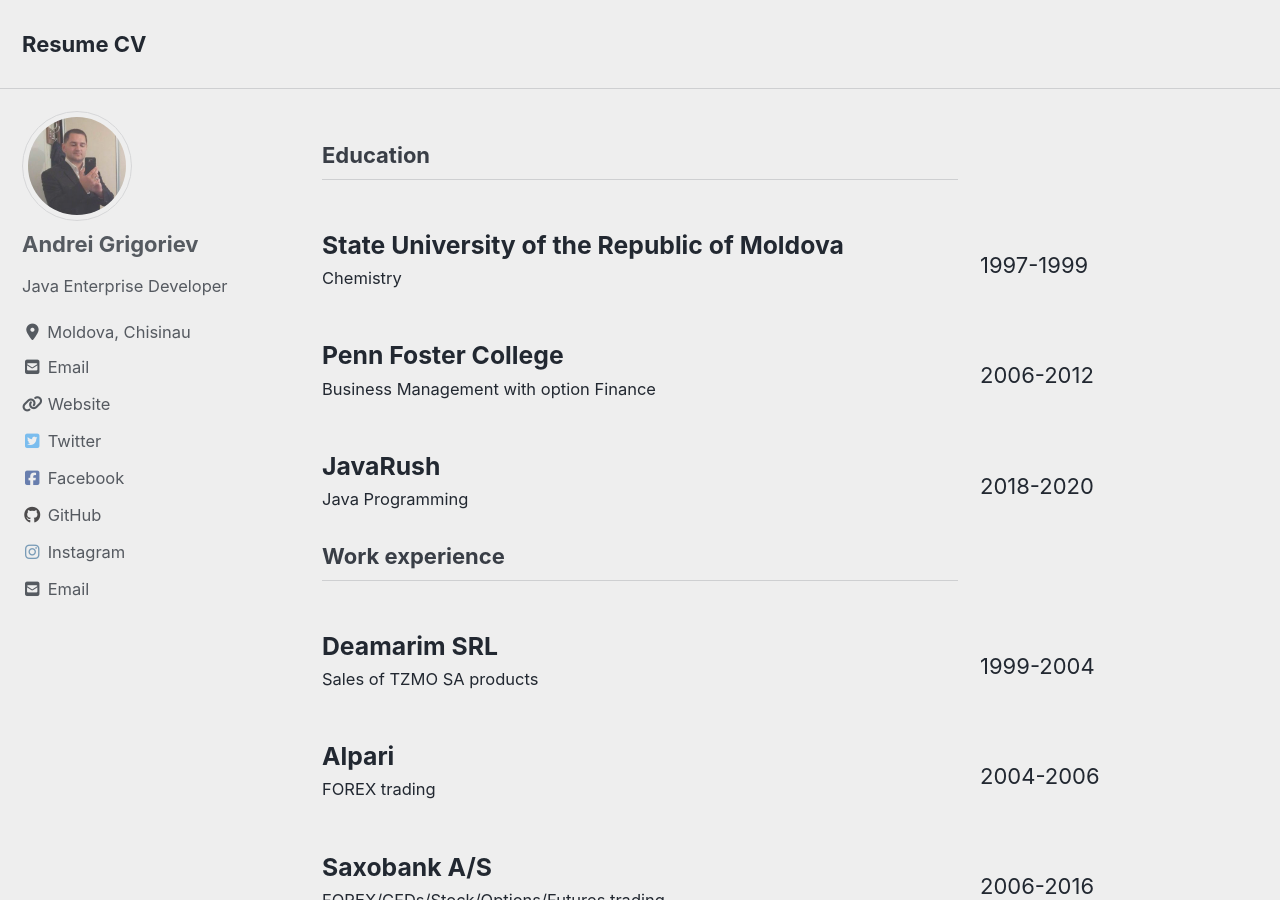
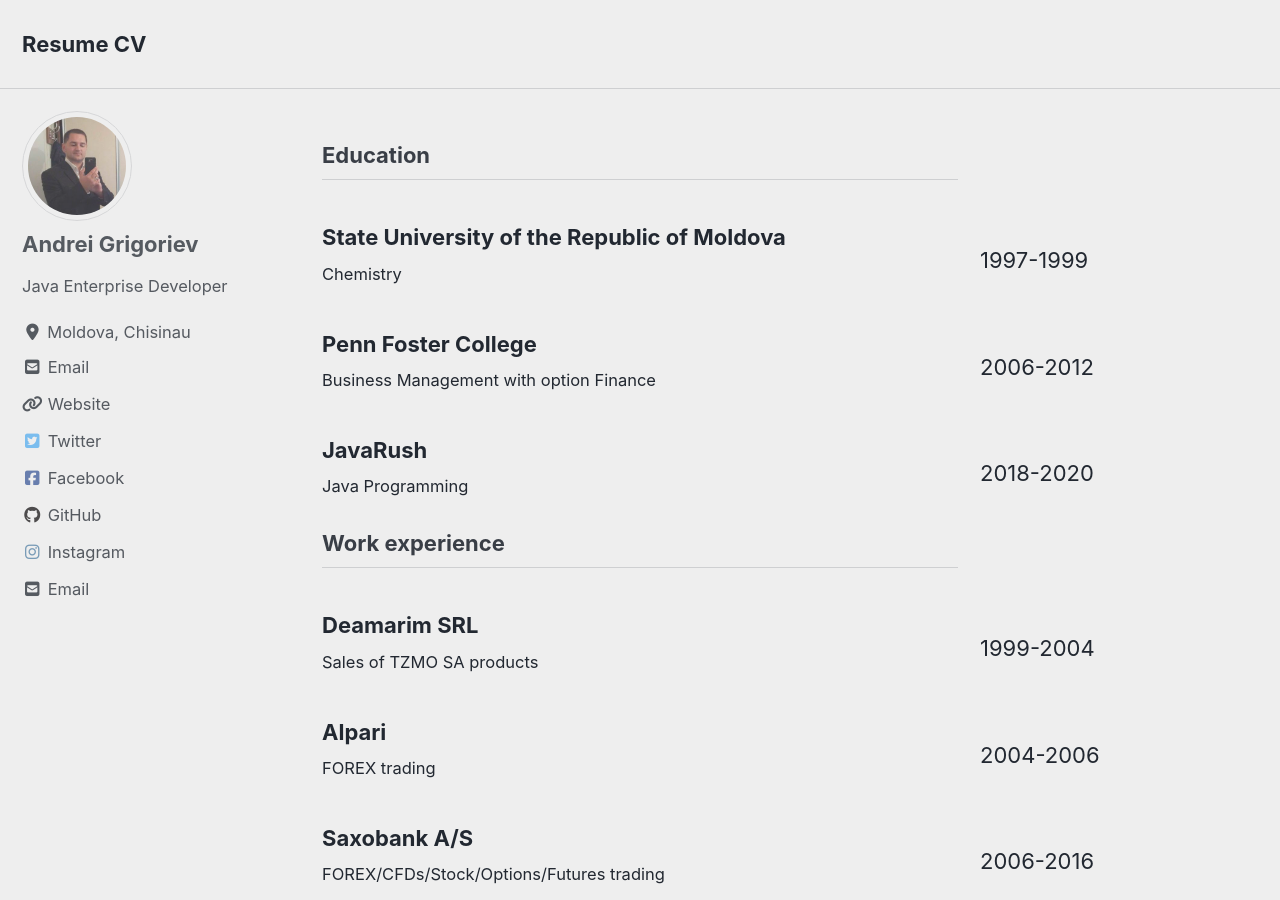
Before and after one commit to grigorievfinance/grigorievfinance.github.io, a Jekyll site: the page built from index.html, in a window 1280 px wide and 900 px high. Built offline with Jekyll 4.4.1, drawn with Linux system fonts in a browser that asks for light colours; cached includes are drawn as plain includes; nearby versions of some CDN libraries; the list of posts is cut into pages by our own code.

Commit message:
Update home.html

```diff
--- a/_layouts/home.html
+++ b/_layouts/home.html
@@ -6,38 +6,38 @@ layout: archive
 
 <h3 class="archive__subtitle">{{ site.data.ui-text[site.locale].education_label | default: "Education" }}</h3>
 <article class="archive__item" itemscope itemtype="https://schema.org/CreativeWork">
-    <h3 class="archive__item-title" itemprop="headline">{{ site.data.ui-text[site.locale].education1_name | default: "State University of the Republic of Moldova" }}</h3>
+    <h6>{{ site.data.ui-text[site.locale].education1_name | default: "State University of the Republic of Moldova" }}</h6>
     <p class="archive__item-excerpt" itemprop="description">{{ site.data.ui-text[site.locale].education1_description | default: "Chemistry" }}</p>
     <p class="sidebar__right">{{ site.data.ui-text[site.locale].education1_date | default: "1997-1999" }}</p>
 
-    <h3 class="archive__item-title" itemprop="headline">{{ site.data.ui-text[site.locale].education2_name | default: "Penn Foster College" }}</h3>
+    <h6>{{ site.data.ui-text[site.locale].education2_name | default: "Penn Foster College" }}</h6>
     <p class="archive__item-excerpt" itemprop="description">{{ site.data.ui-text[site.locale].education2_description | default: "Business Management with option Finance" }}</p>
     <p class="sidebar__right">{{ site.data.ui-text[site.locale].education2_date | default: "2006-2012" }}</p>
 
-    <h3 class="archive__item-title" itemprop="headline">{{ site.data.ui-text[site.locale].education3_name | default: "JavaRush" }}</h3>
+    <h6>{{ site.data.ui-text[site.locale].education3_name | default: "JavaRush" }}</h6>
     <p class="archive__item-excerpt" itemprop="description">{{ site.data.ui-text[site.locale].education3_description | default: "Java Programming" }}</p>
     <p class="sidebar__right">{{ site.data.ui-text[site.locale].education3_date | default: "2018-2020" }}</p>
 </article>
 
 <h3 class="archive__subtitle">{{ site.data.ui-text[site.locale].experience_label | default: "Work experience" }}</h3>
 <article class="archive__item" itemscope itemtype="https://schema.org/CreativeWork">
-    <h3 class="archive__item-title" itemprop="headline">{{ site.data.ui-text[site.locale].work1_name | default: "Deamarim SRL" }}</h3>
+    <h6>{{ site.data.ui-text[site.locale].work1_name | default: "Deamarim SRL" }}</h6>
     <p class="archive__item-excerpt" itemprop="description">{{ site.data.ui-text[site.locale].work1_description | default: "Sales of TZMO SA products" }}</p>
     <p class="sidebar__right">{{ site.data.ui-text[site.locale].work1_date | default: "1999-2004" }}</p>
 
-    <h3 class="archive__item-title" itemprop="headline">{{ site.data.ui-text[site.locale].work2_name | default: "Alpari" }}</h3>
+    <h6>{{ site.data.ui-text[site.locale].work2_name | default: "Alpari" }}</h6>
     <p class="archive__item-excerpt" itemprop="description">{{ site.data.ui-text[site.locale].work2_description | default: "FOREX trading" }}</p>
     <p class="sidebar__right">{{ site.data.ui-text[site.locale].work2_date | default: "2004-2006" }}</p>
 
-    <h3 class="archive__item-title" itemprop="headline">{{ site.data.ui-text[site.locale].work3_name | default: "Saxobank A/S" }}</h3>
+    <h6>{{ site.data.ui-text[site.locale].work3_name | default: "Saxobank A/S" }}</h6>
     <p class="archive__item-excerpt" itemprop="description">{{ site.data.ui-text[site.locale].work3_description | default: "FOREX/CFDs/Stock/Options/Futures trading" }}</p>
     <p class="sidebar__right">{{ site.data.ui-text[site.locale].work3_date | default: "2006-2016" }}</p>
 
-    <h3 class="archive__item-title" itemprop="headline">{{ site.data.ui-text[site.locale].work4_name | default: "AMP Clearing LLC" }}</h3>
+    <h6>{{ site.data.ui-text[site.locale].work4_name | default: "AMP Clearing LLC" }}</h6>
     <p class="archive__item-excerpt" itemprop="description">{{ site.data.ui-text[site.locale].work4_description | default: "Futures trading" }}</p>
     <p class="sidebar__right">{{ site.data.ui-text[site.locale].work4_date | default: "2016-2019" }}</p>
 
-    <h3 class="archive__item-title" itemprop="headline">{{ site.data.ui-text[site.locale].work5_name | default: "TopJava Traineeship" }}</h3>
+    <h6>{{ site.data.ui-text[site.locale].work5_name | default: "TopJava Traineeship" }}</h6>
     <p class="archive__item-excerpt" itemprop="description">{{ site.data.ui-text[site.locale].work5_description | default: "Java Enterprise Online Project" }}</p>
     <p class="sidebar__right">{{ site.data.ui-text[site.locale].work5_date | default: "2019-2020" }}</p>
 </article>
@@ -45,15 +45,15 @@ layout: archive
 
 <h3 class="archive__subtitle">{{ site.data.ui-text[site.locale].projects_label | default: "Own projects" }}</h3>
 <article class="archive__item" itemscope itemtype="https://schema.org/CreativeWork">
-    <h3 class="archive__item-title" itemprop="headline">{{ site.data.ui-text[site.locale].project1_name | default: "Grigoriev Finance Ltd." }}</h3>
+    <h6>{{ site.data.ui-text[site.locale].project1_name | default: "Grigoriev Finance Ltd." }}</h6>
     <a href="https://www.grigorievfinance.com" class="visible-links">{{ site.data.ui-text[site.locale].project1_link | default: "https://www.grigorievfinance.com" }}</a>
     <p class="sidebar__right">{{ site.data.ui-text[site.locale].project1_foundation | default: "2007" }}</p>
 
-    <h3 class="archive__item-title" itemprop="headline">{{ site.data.ui-text[site.locale].project2_name | default: "Neural Predictor" }}</h3>
+    <h6>{{ site.data.ui-text[site.locale].project2_name | default: "Neural Predictor" }}</h6>
     <a href="https://github.com/grigorievfinance/NeuralPredictor" class="visible-links">{{ site.data.ui-text[site.locale].project2_link | default: "https://github.com/grigorievfinance/NeuralPredictor" }}</a>
     <p class="sidebar__right">{{ site.data.ui-text[site.locale].project2_foundation | default: "2012" }}</p>
 
-    <h3 class="archive__item-title" itemprop="headline">{{ site.data.ui-text[site.locale].project3_name | default: "Making Landing" }}</h3>
+    <h6>{{ site.data.ui-text[site.locale].project3_name | default: "Making Landing" }}</h6>
     <a href="https://www.making-landing.ru/" class="visible-links">{{ site.data.ui-text[site.locale].project3_link | default: "https://www.making-landing.ru/" }}</a>
     <p class="sidebar__right">{{ site.data.ui-text[site.locale].project3_foundation | default: "2018" }}</p>
 </article>
```
